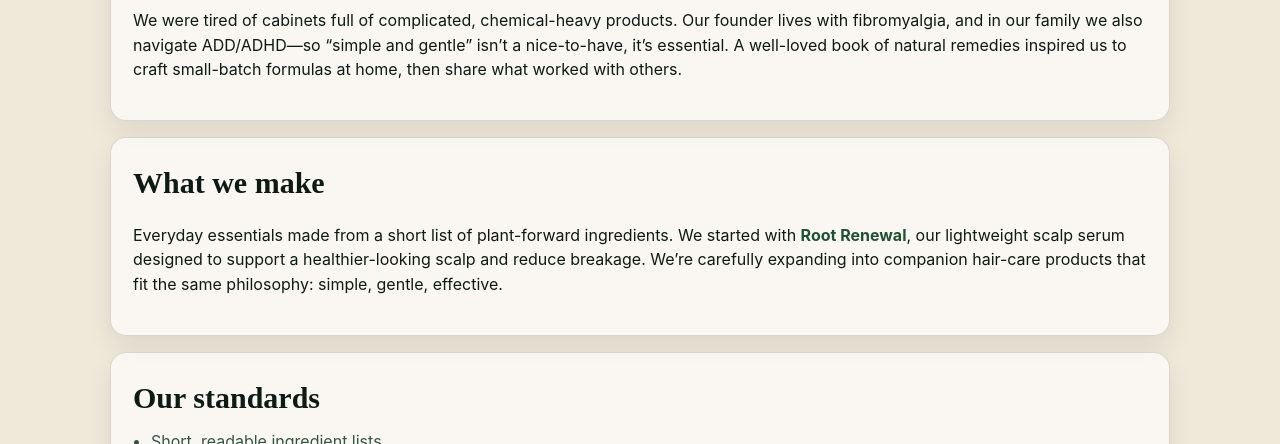
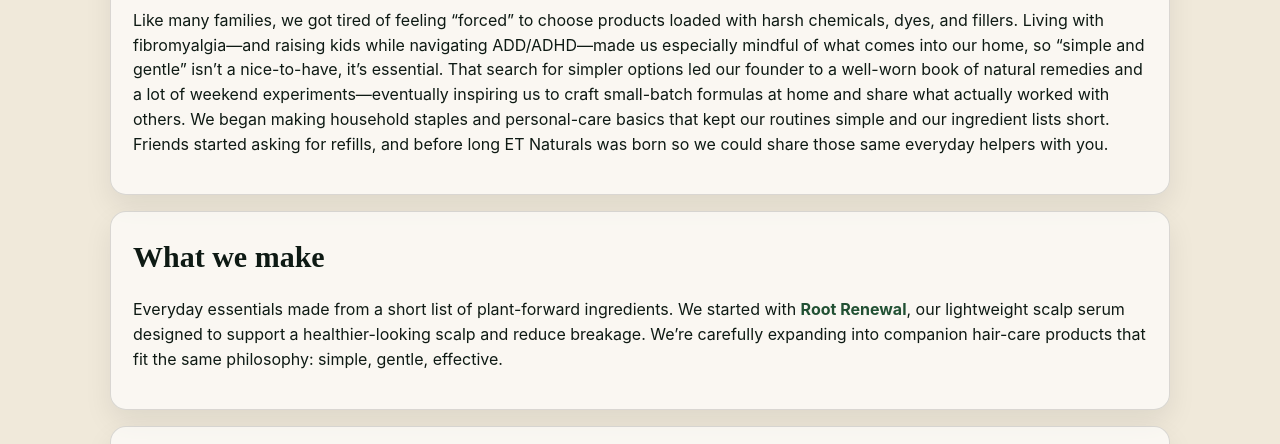
Before and after one commit to ehevelone/etnaturals, a plain HTML site: page about.html in a window 1280 px wide. Shown: the part 656-1100 px from the top of the page. Drawn offline with Linux system fonts and the light colour scheme.

```diff
--- a/about.html
+++ b/about.html
@@ -119,10 +119,13 @@
       <article class="card pad">
         <h2>Why we started</h2>
         <p>
-          We were tired of cabinets full of complicated, chemical-heavy products. Our founder lives with
-          fibromyalgia, and in our family we also navigate ADD/ADHD—so “simple and gentle” isn’t a nice-to-have,
-          it’s essential. A well-loved book of natural remedies inspired us to craft small-batch formulas at home,
-          then share what worked with others.
+      Like many families, we got tired of feeling “forced” to choose products loaded with harsh chemicals,
+      dyes, and fillers. Living with fibromyalgia—and raising kids while navigating ADD/ADHD—made us especially
+      mindful of what comes into our home, so “simple and gentle” isn’t a nice-to-have, it’s essential.
+      That search for simpler options led our founder to a well-worn book of natural remedies and a lot of weekend
+      experiments—eventually inspiring us to craft small-batch formulas at home and share what actually worked with others.
+      We began making household staples and personal-care basics that kept our routines simple and our ingredient lists short.
+      Friends started asking for refills, and before long ET Naturals was born so we could share those same everyday helpers with you.
         </p>
       </article>
 
```
